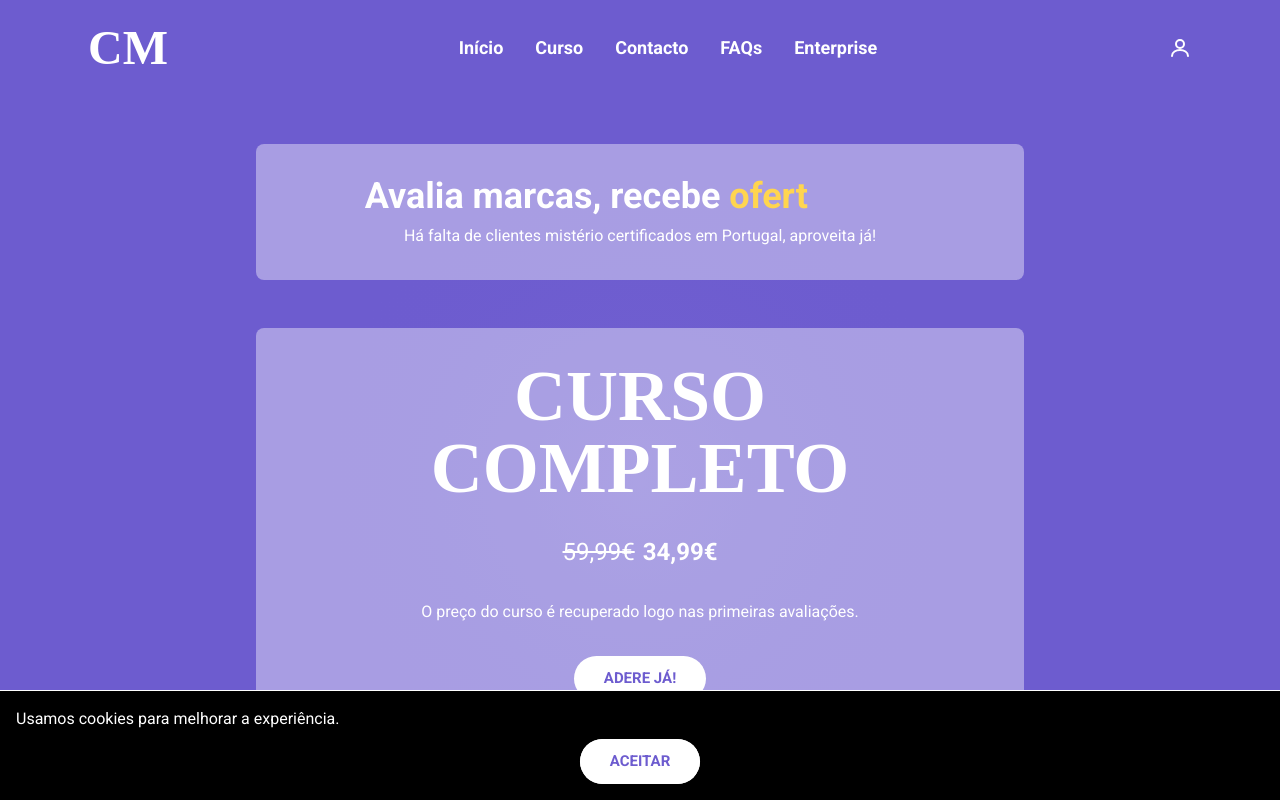
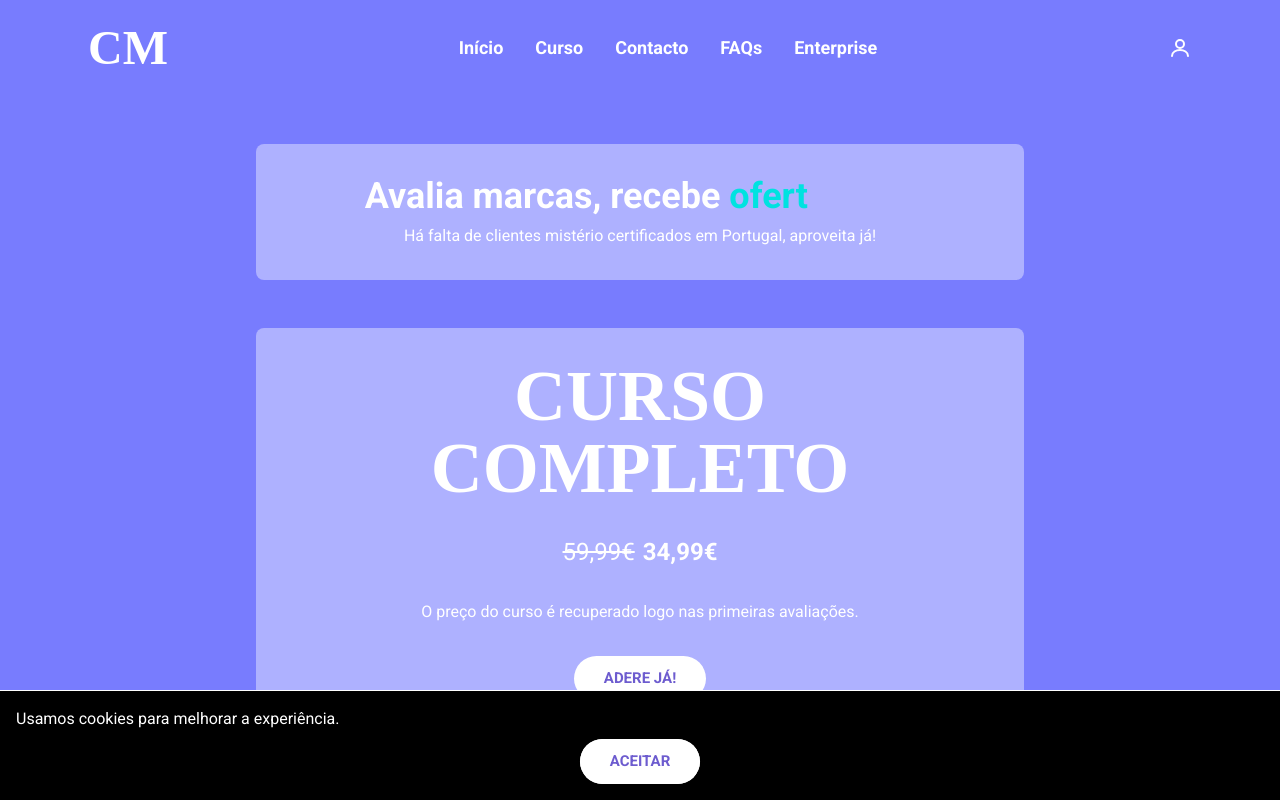
Before and after one commit to msantos51/clientemisterio, a Next.js app in the folder frontend/: page / in a window 1280 px wide. Shown: the top 800 px of the page. Built offline with nearby package versions, Linux system fonts and the light colour scheme; no server answers; a web font is replaced by a local one.

Commit message:
Update landing background and highlight color

```diff
--- a/frontend/app/(public)/page.tsx
+++ b/frontend/app/(public)/page.tsx
@@ -148,7 +148,7 @@ export default function HomePage() {
             Avalia marcas, recebe{' '}
             <span
               aria-live="polite"
-              className="inline-block whitespace-nowrap align-baseline font-extrabold text-[#FFD54F]"
+              className="inline-block whitespace-nowrap align-baseline font-extrabold text-[#00E2E0]"
               style={{ minWidth: TYPING_PLACEHOLDER_MIN_WIDTH, textAlign: 'left' }}
             >
               {typedText}
--- a/frontend/app/globals.css
+++ b/frontend/app/globals.css
@@ -74,15 +74,8 @@ html, body {
   /* Garante altura mínima sem bloquear a rolagem */
   min-height: 100vh;
 
-
-  /* Define o gradiente de fundo radial com a nova paleta */
-  background: #6D5CCF; /* Fallback para navegadores antigos */
-  background: radial-gradient(circle, rgba(109, 92, 207, 0.79) 0%, rgba(109, 92, 207, 1) 41%);
-
-  /* Ajusta o tamanho do fundo para cobrir todo o ecrã */
-  background-size: cover;
-  /* Impede a repetição do fundo */
-  background-repeat: no-repeat;
+  /* Define a cor de fundo uniforme solicitada */
+  background-color: #787CFE;
   /* Impede rolagem horizontal mantendo a vertical */
   overflow-x: hidden;
   overflow-y: auto;
```
